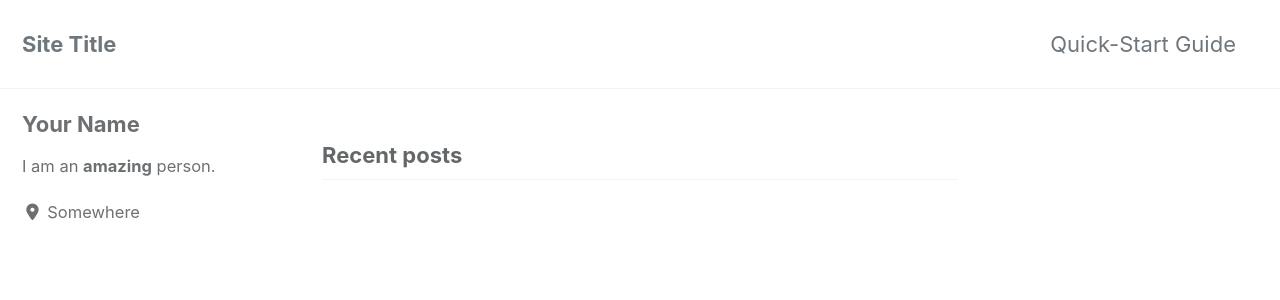
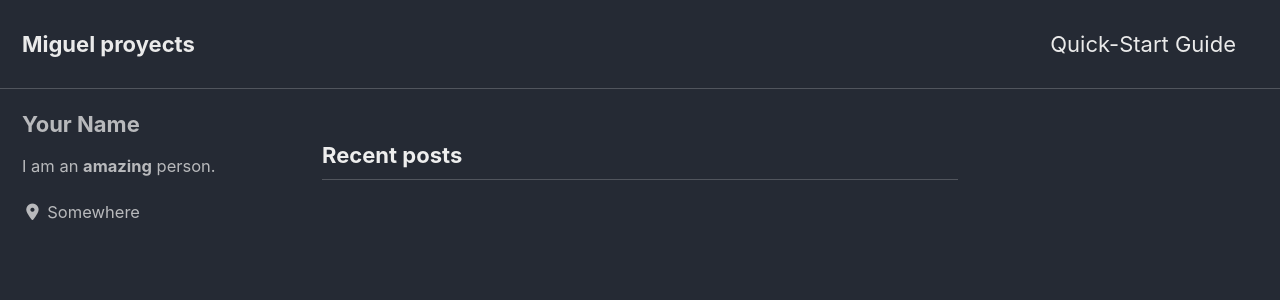
Before and after one commit to TheRoboticsClub/colab-2020-Miguel-Azores, a Jekyll site: the page built from docs/index.html, in a window 1280 px wide and 900 px high. Shown: the top 300 px of the window. Built offline with Jekyll 4.4.1, drawn with Linux system fonts in a browser that asks for light colours; cached includes are drawn as plain includes; nearby versions of some CDN libraries; the list of posts is cut into pages by our own code; some of the changed text lies outside the part shown.

Commit message:
change config theme

```diff
--- a/docs/_config.yml
+++ b/docs/_config.yml
@@ -12,18 +12,18 @@
 
 theme: "minimal-mistakes-jekyll"
 # remote_theme           : "mmistakes/minimal-mistakes"
-minimal_mistakes_skin    : "default" # "air", "aqua", "contrast", "dark", "dirt", "neon", "mint", "plum", "sunrise"
+minimal_mistakes_skin    : "dark" # "default" "air", "aqua", "contrast", "dark", "dirt", "neon", "mint", "plum", "sunrise"
 
 # Site Settings
 locale                   : "en-US"
-title                    : "Site Title"
+title                    : "Miguel proyects"
 title_separator          : "-"
 subtitle                 : # site tagline that appears below site title in masthead
-name                     : "Your Name"
-description              : "An amazing website."
-url                      : # the base hostname & protocol for your site e.g. "https://mmistakes.github.io"
+name                     : "Miguel Azores Picon"
+description              : "to guapa."
+url                      : "https://github.com/TheRoboticsClub/colab-2020-Miguel-Azores"
 baseurl                  : # the subpath of your site, e.g. "/blog"
-repository               : # GitHub username/repo-name e.g. "mmistakes/minimal-mistakes"
+repository               : "MiguelAzores/docs"
 teaser                   : # path of fallback teaser image, e.g. "/assets/images/500x300.png"
 logo                     : # path of logo image to display in the masthead, e.g. "/assets/images/88x88.png"
 masthead_title           : # overrides the website title displayed in the masthead, use " " for no title
```
